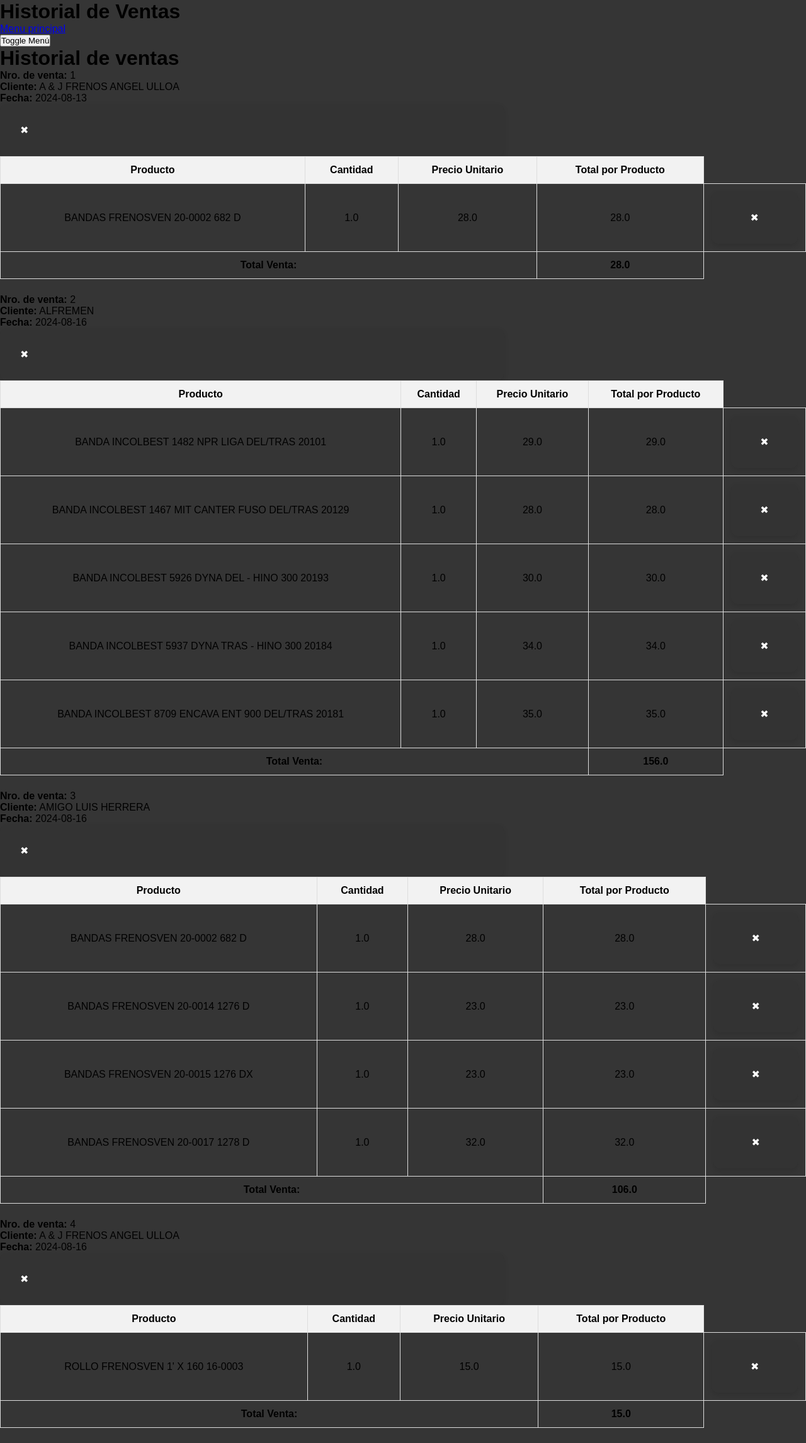
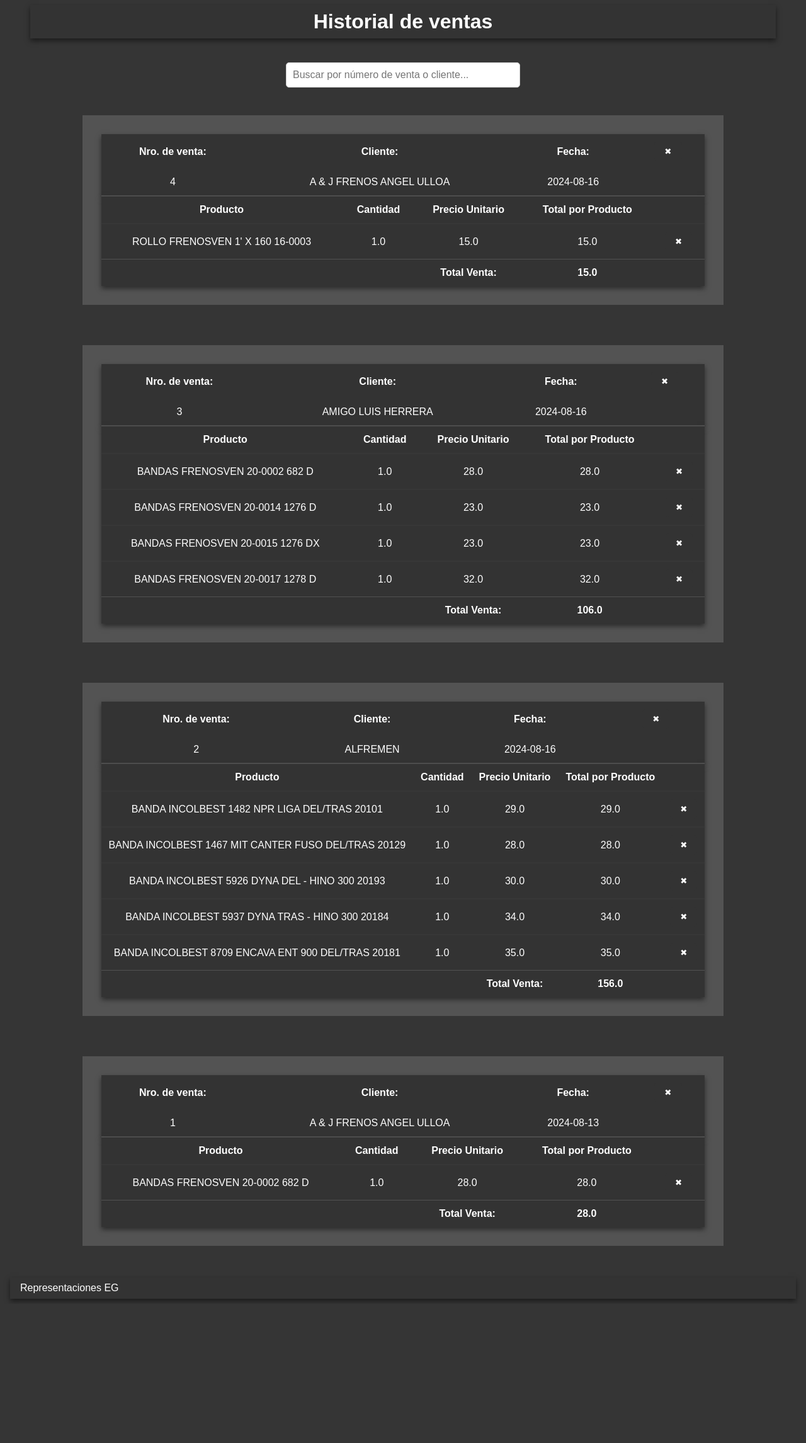
Before and after one commit to adrianescalona228/interfaz-web, a Flask app: page /historial_ventas/historial_ventas in a window 1280 px wide. Shown: the whole page at 63% size. After the commit the page ends 2067 px from the top, so only its background shows below. Run offline with Flask 3, Linux system fonts and the light colour scheme; data comes from the database, SQL or seed files in the repository; both versions use the stored data as it was after the commit; some libraries are stand-ins or nearby versions.

Commit message:
Agregue un filtro en historial ventas. el css ya esta mucho mejor logrado. quiero agregar un filtro de facturas vencidas

```diff
--- a/routes/ventas/subfunciones/historial_ventas.py
+++ b/routes/ventas/subfunciones/historial_ventas.py
@@ -5,10 +5,6 @@ from ...database import get_db
 from urllib.parse import quote, unquote
 
 historial_ventas_bp = Blueprint('historial_ventas', __name__)
-
-# @historial_ventas_bp.route('/historialv')
-# def historialv():
-#     return render_template('/ventas/historial_ventas.html')
 
 @historial_ventas_bp.route('/historial_ventas')
 def historial_ventas():
@@ -72,6 +68,7 @@ def historial_ventas():
 
 @historial_ventas_bp.route('/eliminar_venta/<int:numero_venta>', methods=['POST'])
 def eliminar_venta(numero_venta):
+    # print('hooooooooooooola')
     db = get_db()
     cursor = db.cursor()
 
@@ -112,11 +109,13 @@ def eliminar_venta(numero_venta):
     # Recuerda hacer commit después de realizar cambios
     db.commit()
 
-    return redirect(url_for('/ventas/historial_ventas'))
+    return '', 200
+
 
 # Ruta para eliminar un producto de una venta específica
 @historial_ventas_bp.route('/eliminar_producto/<int:numero_venta>/<int:id>', methods=['POST'])
 def eliminar_producto(numero_venta, id):
+    print(numero_venta,id)
     db = get_db()
     cursor = db.cursor()
 
@@ -135,14 +134,6 @@ def eliminar_producto(numero_venta, id):
     monto_total_deuda = cursor.fetchone()[0]
     monto_final_deuda = monto_total_deuda - precio
 
-    print(producto)
-    print(f'precio producto: {precio}')
-    print(f'total deuda: {monto_total_deuda}')
-    print(f'monto final: {monto_final_deuda}')
-    print(f'monto factura: {monto_total_factura}')
-    print(f'monto final: {monto_final_factura}')
-
-
     if producto:
         cursor.execute('DELETE FROM Ventas WHERE numero_venta = ? AND id = ?', (numero_venta, id))
         cursor.execute('UPDATE Deudas SET monto_total = ? WHERE cliente_id = ?', (monto_final_deuda, cliente_id))
@@ -157,4 +148,4 @@ def eliminar_producto(numero_venta, id):
         flash('El producto no existe', 'error')
         print('si llegaste hasta aqui, no tas fino mirei')
 
-    return redirect(url_for('/ventas/historial_ventas'))
+    return '', 200
--- a/routes/ventas/subfunciones/nueva_venta.py
+++ b/routes/ventas/subfunciones/nueva_venta.py
@@ -144,7 +144,7 @@ def reset():
     db = get_db()
     cursor = db.cursor()
 
-    monto = 0
+    monto = 28
     id = 1
     cursor.execute('UPDATE Deudas SET monto_total = ? WHERE cliente_id = ?', (monto, id))
 
--- /dev/null
+++ b/static/css/components/formularios.css
@@ -0,0 +1,43 @@
+
+form {
+    color: white;
+    max-width: 100%;
+    margin: 1rem;
+    background: #333;
+    padding: 2rem;
+    border-radius: 10px;
+    box-shadow: 0 4px 8px rgba(222, 185, 185, 0.5);
+}
+
+label {
+    font-weight: bold;
+    display: block;
+    margin-bottom: 0.5rem;
+}
+
+input[type="text"], input[type="date"] {
+    width: 100%;
+    padding: 0.5rem;
+    margin-bottom: 0.75rem;
+    border: 1px solid #ccc;
+    border-radius: 5px;
+}
+
+input[type="submit"], button[type="button"] {
+    background-color: #333;
+    color: #fff;
+    border: none;
+    padding: 0.75rem 1.5rem;
+    cursor: pointer;
+    border-radius: 5px;
+    font-size: 1rem;
+    transition: background-color 0.3s ease;
+}
+
+input[type="submit"]:hover {
+    background-color: #45a049;
+}
+
+button[type="button"]:hover {
+    background-color: rgb(255, 43, 43);
+}
--- /dev/null
+++ b/static/css/components/tablas.css
@@ -0,0 +1,31 @@
+
+table {
+    width: 100%;
+    border-collapse: collapse;
+    box-shadow: 0 4px 8px rgba(0, 0, 0, 0.5);
+}
+
+table th, table td {
+    color: white;
+    background-color: #333 ;
+    padding: 0.75rem;
+    text-align: center;
+}
+
+table th {
+    background-color: #333;
+}
+
+table td button, table th button {
+    background-color: #333;
+    color: white;
+    border: none;
+    padding: 0.5rem 1rem;
+    cursor: pointer;
+    border-radius: 5px;
+}
+
+table td button:hover,
+table th button:hover {
+    background-color: rgb(255, 43, 43);
+}
--- a/static/css/global/style.css
+++ b/static/css/global/style.css
@@ -1,5 +1,10 @@
 @import url('/static/css/components/tarjetas.css');
+@import url('/static/css/components/formularios.css');
+@import url('/static/css/components/tablas.css');
+@import url('/static/css/layouts/botones.css');
 @import url('/static/css/sections/index.css');
+@import url('/static/css/sections/ventas/formulario_ventas.css');
+@import url('/static/css/sections/ventas/historial_ventas.css');
 
 /* Reset de estilos para normalizar el diseño */
 * {
@@ -20,11 +25,12 @@ body {
 }
 
 header {
-    padding: 1rem 10rem;
-    margin: 1rem 3rem;
+    padding: 0.5rem 10rem;
+    margin: 0.5rem 3rem;
     background-color: #333;
     color: white;
     text-align: center;
+    font-size: 1rem;
     box-shadow: 0 4px 8px rgba(0, 0, 0, 0.5); /* Sombra del contenedor */
 }
 
@@ -32,84 +38,18 @@ header {
 main {
     flex: 1; /* Permite que main ocupe todo el espacio disponible */
     display: flex;
+    flex-direction: column;
     justify-content: center;
     align-items: center;
-    padding: 20px;
+    padding: 10px 20px;
+
 }
 
 footer {
-    padding: 1rem 1rem;
-    margin: 1rem 1rem;
+    padding: 0.5rem 1rem;
+    margin: 0.5rem 1rem;
     background-color: #333;
     color: white;
     text-align: left;
     box-shadow: 0 4px 8px rgba(0, 0, 0, 0.5); /* Sombra del contenedor */
 }
-
-form {
-    color: white;
-    max-width: 800px;
-    margin: 0;
-    background: #333;
-    padding: 2rem;
-    border-radius: 10px;
-    box-shadow: 0 4px 8px rgba(0, 0, 0, 0.1);
-}
-
-label {
-    font-weight: bold;
-    display: block;
-    margin-bottom: 0.5rem;
-}
-
-input[type="text"], input[type="date"] {
-    width: 100%;
-    padding: 0.5rem;
-    margin-bottom: 1rem;
-    border: 1px solid #ccc;
-    border-radius: 5px;
-}
-
-input[type="submit"], button[type="button"] {
-    background-color: #4CAF50;
-    color: #fff;
-    border: none;
-    padding: 0.75rem 1.5rem;
-    cursor: pointer;
-    border-radius: 5px;
-    font-size: 1rem;
-    transition: background-color 0.3s ease;
-}
-
-input[type="submit"]:hover, button[type="button"]:hover {
-    background-color: #45a049;
-}
-
-table {
-    width: 100%;
-    border-collapse: collapse;
-    margin-bottom: 1.5rem;
-}
-
-table th, table td {
-    border: 1px solid #ddd;
-    padding: 0.75rem;
-    text-align: center;
-}
-
-table th {
-    background-color: #f2f2f2;
-}
-
-table td button {
-    background-color: #ff5722;
-    color: white;
-    border: none;
-    padding: 0.5rem 1rem;
-    cursor: pointer;
-    border-radius: 5px;
-}
-
-table td button:hover {
-    background-color: #e64a19;
-}
--- /dev/null
+++ b/static/css/layouts/botones.css
@@ -0,0 +1,13 @@
+button {
+    cursor: pointer;
+    color: white;
+    max-width: 100%;
+    background: #333;
+    border-radius: 10px;
+    transition: transform 0.15s, box-shadow 0.15s, background-color 0.6s;
+}
+
+button:hover {
+    transform: scale(1.01) translateY(-1px);
+    box-shadow: 0 8px 16px rgba(0, 0, 0, 0.7);
+}
--- /dev/null
+++ b/static/css/sections/ventas/historial_ventas.css
@@ -0,0 +1,35 @@
+#buscador {
+    width: 30%;
+    padding: 10px;
+    margin-top: 20px;
+    font-size: 16px;
+    border: 1px solid #ccc;
+    border-radius: 5px;
+}
+
+.contenedor-ventas {
+    display: flex;
+    flex-wrap: wrap; /* Permite que los elementos se envuelvan a la siguiente línea si no caben */
+    flex-direction: column;
+    justify-content: space-between; /* Distribuye los elementos con espacio entre ellos */
+
+  }
+
+.contenedor {
+    flex: 1;
+    margin: 2rem;
+    border: 30px solid rgba(255, 255, 255, 0.15);
+
+}
+
+.info-cliente {
+    border-bottom: 2px solid rgba(255, 255, 255, 0.15);
+}
+
+.info-productos-body {
+    border-top: 2px solid rgba(255, 255, 255, 0.02);
+}
+
+.total-venta-row {
+    border-top: 1px solid rgba(255, 255, 255, 0.15);
+}
--- /dev/null
+++ b/static/js/ventas/historial_ventas.js
@@ -0,0 +1,79 @@
+// $(document).ready(function () {
+//     autocompletar_clientes();
+// });
+
+// function autocompletar_clientes() {
+//     $('#buscador').autocomplete({
+//         source: '/nueva_venta/autocompletar_clientes',
+//         minLength: 1 // El autocompletado comenzará después de escribir 2 caracteres
+//     });
+// }
+
+document.getElementById('buscador').addEventListener('input', function () {
+    let filtro = this.value.toLowerCase();
+    let contenedoresVentas = document.querySelectorAll('.contenedor');
+
+    contenedoresVentas.forEach(function (contenedor) {
+        let numeroVenta = contenedor.querySelector('tbody td:nth-child(1)').textContent.toLowerCase();
+        let nombreCliente = contenedor.querySelector('tbody td:nth-child(2)').textContent.toLowerCase();
+
+        if (numeroVenta.includes(filtro) || nombreCliente.includes(filtro)) {
+            contenedor.style.display = '';
+        } else {
+            contenedor.style.display = 'none';
+        }
+    });
+});
+
+document.querySelectorAll('.eliminar-venta').forEach(button => {
+    button.addEventListener('click', function() {
+        const ventaId = this.getAttribute('data-venta-id');
+        eliminarVenta(ventaId);
+    });
+});
+
+function eliminarVenta(ventaId) {
+    // Aquí puedes implementar la lógica para enviar la solicitud al backend
+    fetch(`/historial_ventas/eliminar_venta/${ventaId}`, {
+        method: 'POST',
+        headers: {
+            'Content-Type': 'application/x-www-form-urlencoded',
+        },
+        body: '_method=DELETE'
+    })
+    .then(response => {
+        if (response.ok) {
+            // Opcional: puedes actualizar la página o eliminar el elemento de la lista
+            alert('Venta eliminada exitosamente.');
+            // Aquí puedes quitar la venta del DOM o hacer un reload
+            location.reload();
+        } else {
+            alert('Hubo un error al eliminar la venta.');
+        }
+    });
+}
+
+document.querySelectorAll('.eliminar-producto').forEach(button => {
+    button.addEventListener('click', function() {
+        const ventaId = this.getAttribute('data-venta-id');
+        const productoId = this.getAttribute('data-producto-id');
+
+        // Enviar solicitud para eliminar producto
+        fetch(`/historial_ventas/eliminar_producto/${ventaId}/${productoId}`, {
+            method: 'POST',
+            headers: {
+                'Content-Type': 'application/x-www-form-urlencoded',
+            },
+            body: '_method=DELETE'
+        })
+        .then(response => {
+            if (response.ok) {
+                // Opcional: Eliminar el producto del DOM
+                this.closest('tr').remove();
+                alert('Producto eliminado correctamente.');
+            } else {
+                alert('Hubo un error al eliminar el producto.');
+            }
+        });
+    });
+});
--- a/static/menu.js
+++ /dev/null
@@ -1,26 +0,0 @@
-document.addEventListener("DOMContentLoaded", function() {
-    function toggleMenu() {
-        console.log('fino rey');
-        var menu = document.querySelector(".menu-izquierdo");
-        var content = document.querySelector(".contenido-principal");
-
-        if (menu && content) {
-            if (menu.style.left === "0%") {
-                menu.style.left = "-20%";
-                content.style.marginLeft = "0";
-            } else {
-                menu.style.left = "0%";
-                content.style.marginLeft = "15%";
-            }
-        } else {
-            console.error('No se encontró el elemento "menu" o "contenido-principal".');
-        }
-    }
-
-    var toggleButton = document.getElementById("toggle-button");
-    if (toggleButton) {
-        toggleButton.addEventListener("click", toggleMenu);
-    } else {
-        console.error('No se encontró el botón con el ID "toggle-button".');
-    }
-});
--- a/templates/index.html
+++ b/templates/index.html
@@ -8,7 +8,7 @@
 </head>
 <body>
     <header>
-
+        <h1>Administracion</h1>
     </header>
     <main>
         <div class="tarjetas">
--- a/templates/ventas/historial_ventas.html
+++ b/templates/ventas/historial_ventas.html
@@ -5,70 +5,78 @@
 <head>
     <meta charset="UTF-8">
     <meta name="viewport" content="width=device-width, initial-scale=1.0">
-    <link rel="stylesheet" href="/static//css/global/style.css">
+    <script src="https://code.jquery.com/jquery-3.6.0.min.js"></script>
+    <link rel="stylesheet" href="//code.jquery.com/ui/1.12.1/themes/base/jquery-ui.css">
+    <script src="https://code.jquery.com/ui/1.12.1/jquery-ui.js"></script>
+    <link rel="stylesheet" href="/static/css/global/style.css">
     <title>Historial de ventas</title>
 </head>
 <body>
-    <div id="menu "class="menu-izquierdo">
-        <h1>Historial de Ventas</h1>
-        <a href="{{ url_for('index') }}">Menu principal</a>
-        <!-- Agrega más enlaces según tus necesidades -->
-    </div>
-    <div class="contenido-principal">
-        <button id="toggle-button">Toggle Menú</button>
-        <h1 class="titulo_principal">Historial de ventas</h1>
-        <div id="historial" class="ventas-container">
-            {% for venta in ventas %}
-            <div class="venta-card">
-                <div class="venta-header">
-                    <div>
-                        <p><strong>Nro. de venta:</strong> {{ venta.numero_venta }}</p>
-                        <p><strong>Cliente:</strong> {{ venta.cliente }}</p>
-                        <p><strong>Fecha:</strong> {{ venta.fecha }}</p>
-                    </div>
-                    <form action="/eliminar_venta/{{ venta.numero_venta }}" method="post">
-                        <input type="hidden" name="_method" value="DELETE">
-                        <span class="eliminar-venta" title="Eliminar Venta" onclick="this.parentElement.submit()">&#x2716;</span>
-                    </form>
-                </div>
-                <div class="venta-body">
-                    <table>
+    <header>
+        <h1>Historial de ventas</h1>
+    </header>
+    <main>
+        <input type="text" id="buscador" placeholder="Buscar por número de venta o cliente...">
+        <div class="contenedor-ventas">
+            {% for venta in ventas | reverse%}
+            <section class="contenedor">
+                    <table class="info-cliente">
                         <thead>
                             <tr>
+                                <th><strong>Nro. de venta:</strong></th>
+                                <th><strong>Cliente:</strong></th>
+                                <th><strong>Fecha:</strong></th>
+                                <th><button class="eliminar-venta" title="Eliminar Venta" data-venta-id="{{ venta.numero_venta }}">&#x2716;</button></th>
+                            </tr>
+                        </thead>
+                        <tbody>
+                            <td>{{ venta.numero_venta }}</td>
+                            <td>{{ venta.cliente }}</td>
+                            <td>{{ venta.fecha }}</td>
+                            <td></td>
+                        </tbody>
+                    </table>
+                    <table class="info-productos">
+                        <thead>
+                            <tr class="info-productos-head">
                                 <th>Producto</th>
                                 <th>Cantidad</th>
                                 <th>Precio Unitario</th>
                                 <th>Total por Producto</th>
+                                <th></th>
                             </tr>
                         </thead>
                         <tbody>
                             {% for producto in venta.productos %}
-                            <tr>
+                            <tr class="info-productos-body">
                                 <td>{{ producto.producto }}</td>
                                 <td>{{ producto.cantidad }}</td>
                                 <td>{{ producto.precio }}</td>
                                 <td>{{ producto.cantidad * producto.precio }}</td>
                                 <td>
-                                    <form action="/eliminar_producto/{{ venta.numero_venta }}/{{ producto.id }}" method="post">
-                                        <input type="hidden" name="_method" value="DELETE">
-                                        <span class="eliminar-venta" title="Eliminar Producto" onclick="this.parentElement.submit()">&#x2716;</span>
-                                    </form>
+                                    <button class="eliminar-producto" title="Eliminar Producto" data-venta-id="{{ venta.numero_venta }}" data-producto-id="{{ producto.id }}">&#x2716;</button>
                                 </td>
                             </tr>
                             {% endfor %}
                         </tbody>
                         <tfoot>
-                            <tr>
-                                <td colspan="3"><strong>Total Venta:</strong></td>
+                            <tr class="total-venta-row">
+                                <td></td>
+                                <td></td>
+                                <td><strong>Total Venta:</strong></td>
                                 <td><strong>{{ venta.total_venta }}</strong></td>
+                                <td></td>
                             </tr>
                         </tfoot>
                     </table>
-                </div>
-            </div>
+            </section>
             {% endfor %}
         </div>
-        <script src="{{ url_for('static', filename='menu.js') }}"></script>
-    </div>
+    </main>
+    <footer>
+        <span>Representaciones EG</span>
+    </footer>
+    <script src="{{ url_for('static', filename='menu.js') }}"></script>
+    <script src="{{ url_for('static', filename='/js/ventas/historial_ventas.js')}}"></script>
 </body>
 </html>
```
Also changed, not shown: static/autocomplete.js (deleted, +0 -18 lines), static/css/components/tarjetas.css (+0 -22 lines), static/css/sections/ventas/formulario_ventas.css (added, +56 -0 lines), templates/ventas/formulario_venta.html (+16 -9 lines), DATABASE/inventory.db.
